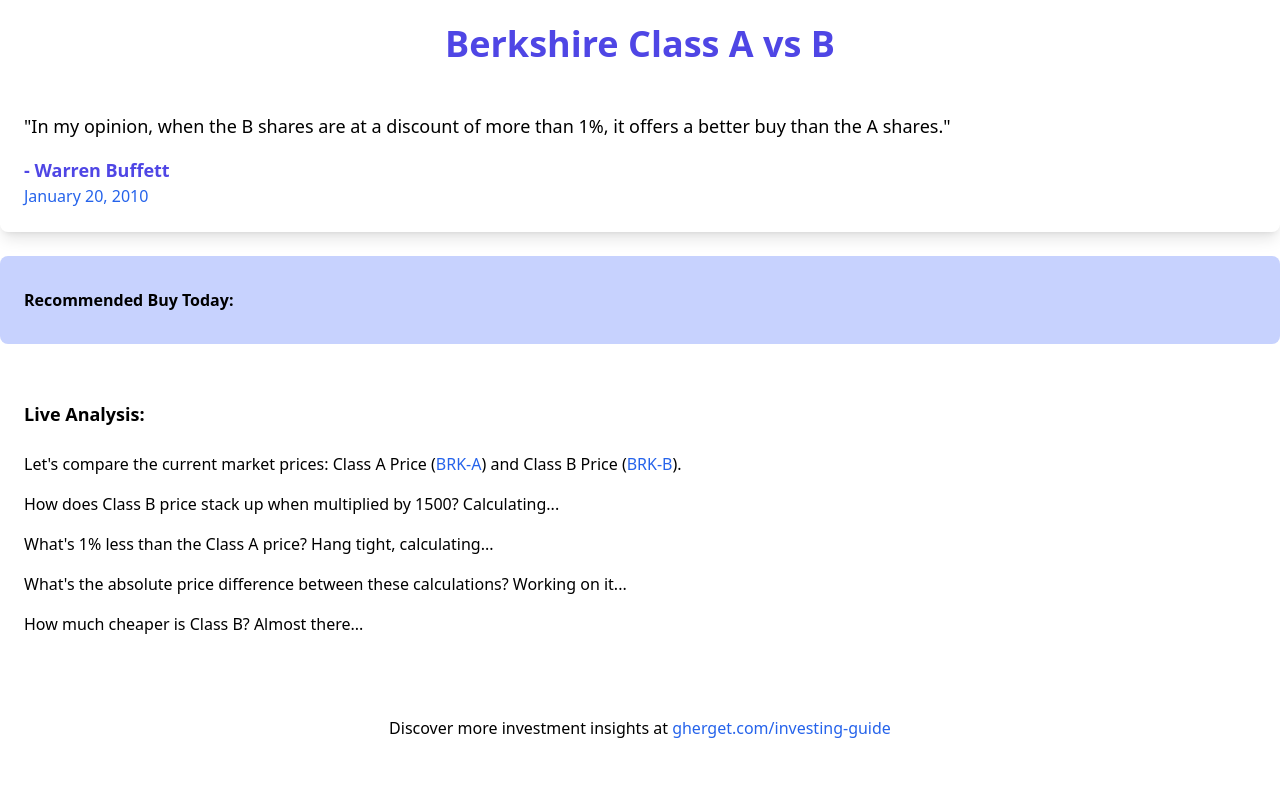
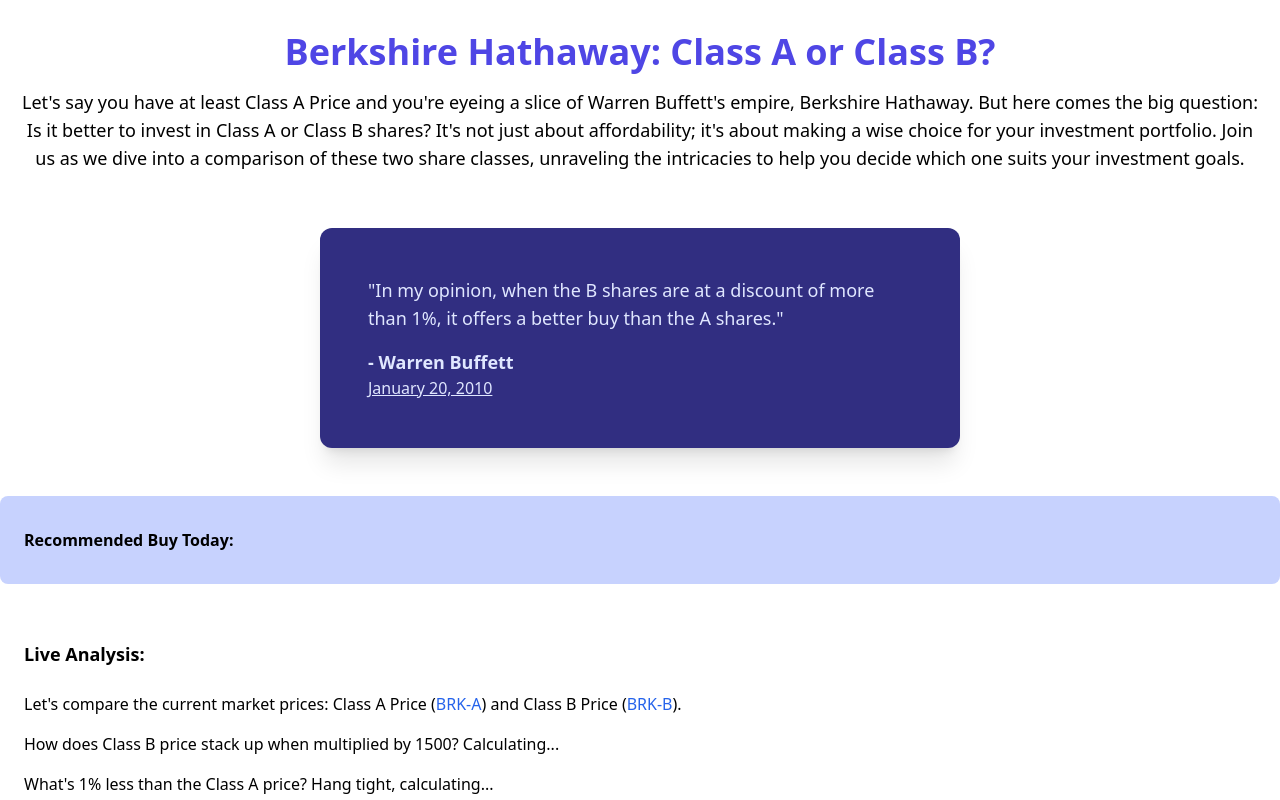
Before and after one commit to herget/berkshire-a-vs-b, a plain HTML site: page index.html in a window 1280 px wide. Shown: the top 800 px of the page. Drawn offline with nearby package versions, Linux system fonts and the light colour scheme; no server answers.

Commit message:
add intro and highlight quote

```diff
--- a/index.html
+++ b/index.html
@@ -29,13 +29,15 @@
         const classBData = await fetchStockData("BRK-B");
 
         // Display data in your HTML
-        document.getElementById(
-          "class-a-price"
-        ).textContent = `Class A Price: $${classAData.quote.regularMarketPrice}`;
+        document
+          .querySelectorAll("#class-a-price")
+          .forEach(
+            (e) => (e.textContent = `$${classAData.quote.regularMarketPrice}`)
+          );
         const classBPrice = classBData.quote.regularMarketPrice;
         document.getElementById(
           "class-b-price"
-        ).textContent = `Class B Price: $${classBPrice}`;
+        ).textContent = `$${classBPrice}`;
 
         // Calculate Class A price equivalent to Class B
         const classARatio = classBPrice * 1500;
@@ -77,20 +79,36 @@
   </head>
   <body class="">
     <div class="container mx-auto mb-6">
-      <h1 class="text-4xl font-bold text-center text-indigo-600 my-6">
-        Berkshire Class A vs B
-      </h1>
-      <!-- Quote Section -->
-      <div class="quote-section shadow-lg rounded-lg p-6">
+      <div class="intro-section px-4 py-8">
+        <div class="container mx-auto text-center">
+          <h1 class="text-4xl font-bold text-indigo-600">
+            Berkshire Hathaway: Class A or Class B?
+          </h1>
+          <p class="text-lg mt-4 font-light">
+            Let's say you have at least
+            <span id="class-a-price">Class A Price</span> and you're eyeing a
+            slice of Warren Buffett's empire, Berkshire Hathaway. But here comes
+            the big question: Is it better to invest in Class A or Class B
+            shares? It's not just about affordability; it's about making a wise
+            choice for your investment portfolio. Join us as we dive into a
+            comparison of these two share classes, unraveling the intricacies to
+            help you decide which one suits your investment goals.
+          </p>
+        </div>
+      </div>
+    </div>
+    <!-- Quote Section -->
+    <div class="bg-indigo-900 mx-auto max-w-screen-sm rounded-xl shadow-xl text-indigo-100 p-12 mb-12">
+      <div class="mx-auto max-w-screen-sm">
         <p class="text-lg mb-4">
           "In my opinion, when the B shares are at a discount of more than 1%,
           it offers a better buy than the A shares."
         </p>
-        <p class="text-lg font-semibold text-indigo-600">- Warren Buffett</p>
+        <p class="text-lg font-semibold">- Warren Buffett</p>
         <a
           href="https://brkshr.com/class.html"
           target="_blank"
-          class="text-blue-600 hover:underline"
+          class="underline"
           >January 20, 2010</a
         >
       </div>
```
